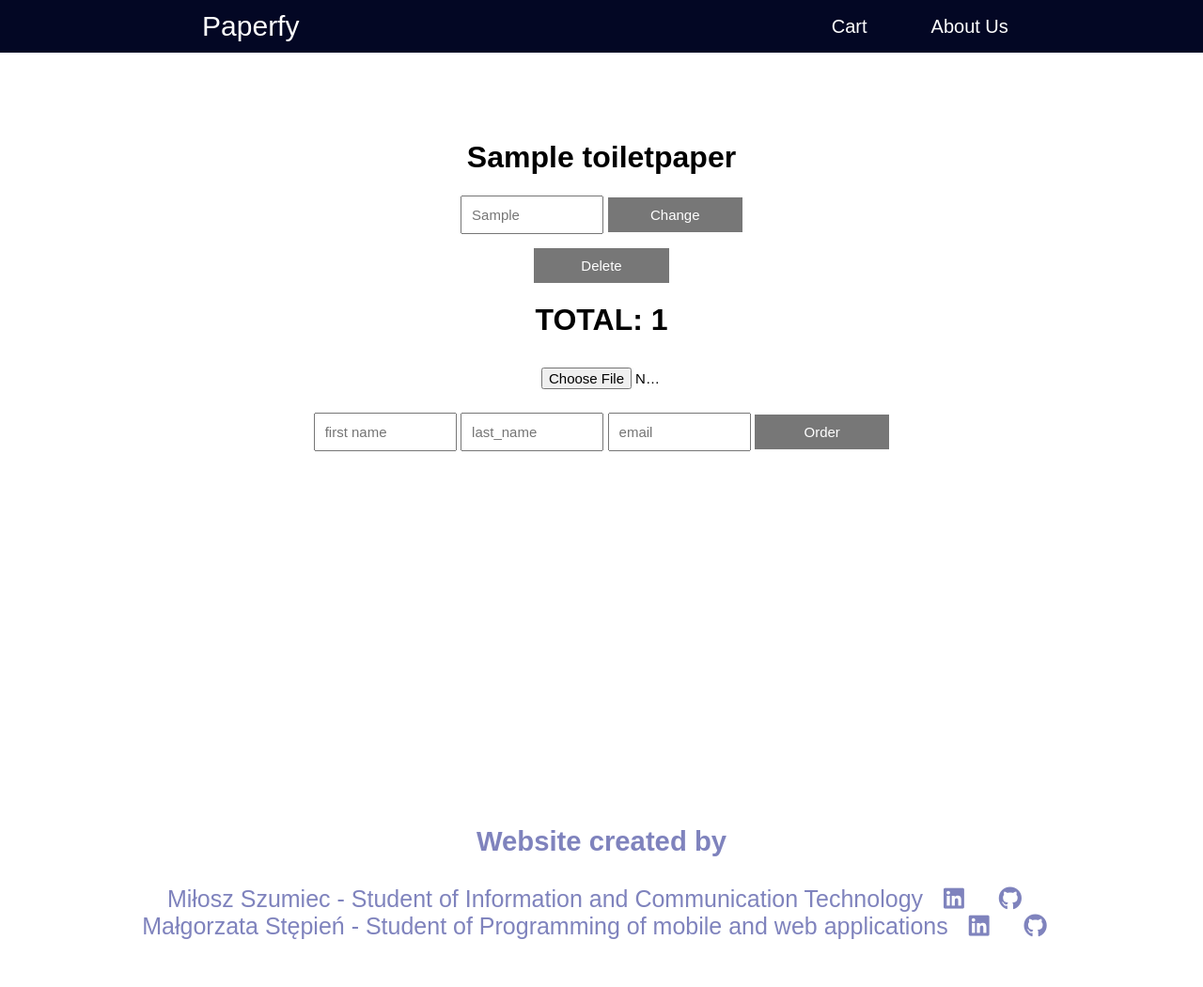
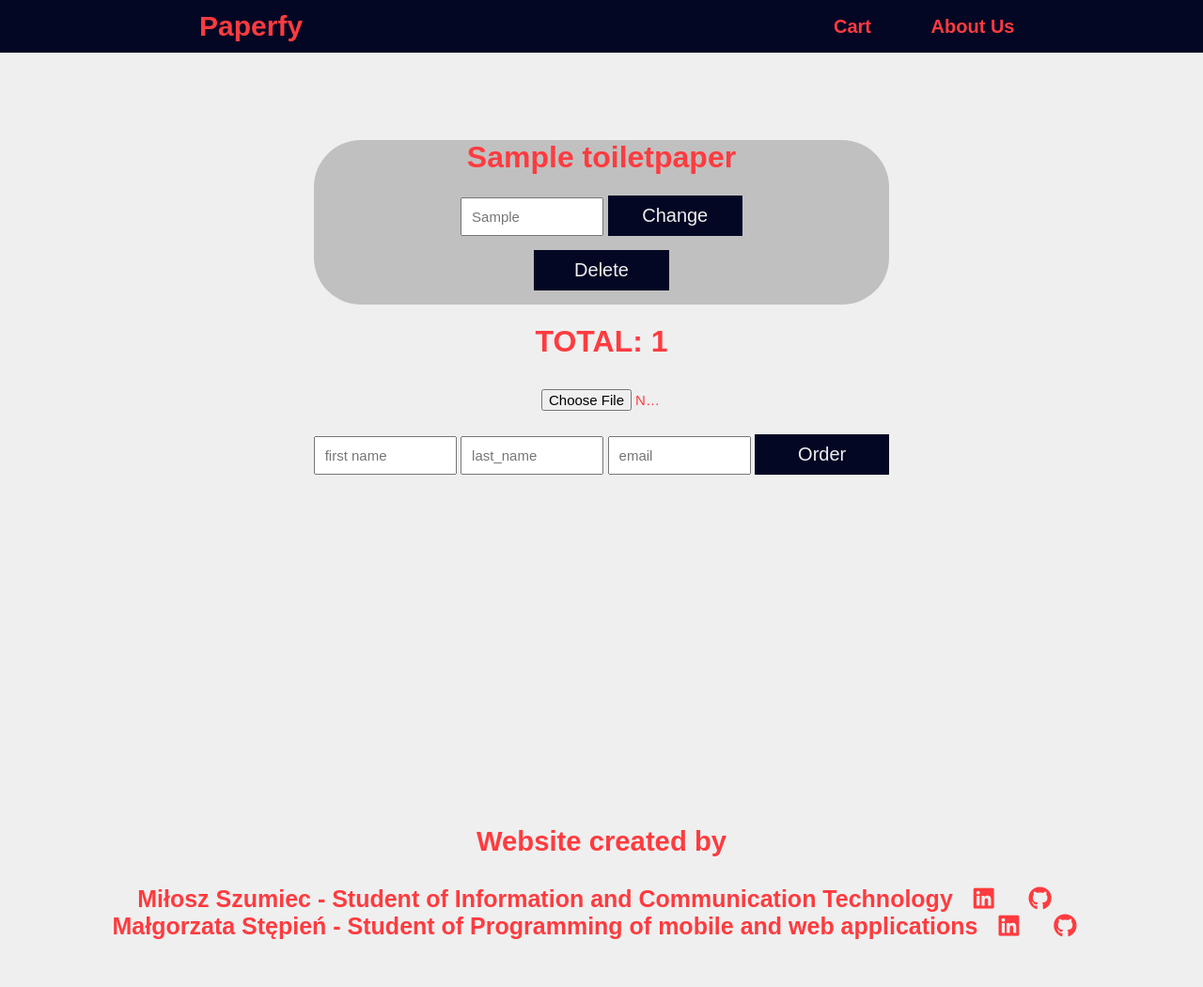
Before and after one commit to SzumiecM/Paperfy, a Django app: template main/templates/checkout.html in a window 1280 px wide. Shown: the whole page at 94% size. Run offline with Django 3.2, Linux system fonts and the light colour scheme; tables that the repository leaves empty hold one stand-in row (values such as "Sample post"); the template is opened without the code that fills it: values that come from a table or form of the project are taken from there, most other values are stand-ins (such as "Sample title", 1, 10 or a date in 2020); some libraries are stand-ins or nearby versions; some web fonts are replaced.

Commit message:
changedWebsiteColours

```diff
--- a/main/static/style.css
+++ b/main/static/style.css
@@ -2,9 +2,11 @@ html{
     scroll-behavior: smooth;
 }
 body{
-    background-color: white;
+    background-color: #efefef;
     margin: 0 0 0 0;
     font-family: 'Lekton', sans-serif;
+    color: #ff3b3f;
+    font-weight: bold;
 }
 
 /* header */
@@ -19,7 +21,7 @@ body{
 }
 .menuname > a{
     text-decoration: none;
-    color: white;
+    color: #ff3b3f;
     padding-right: 40vw;
     font-size: 30px;
     margin-left: 5%;
@@ -30,7 +32,7 @@ body{
 }
 .wrapper a{
     text-decoration: none;
-    color: white;
+    color: #ff3b3f;
 }
 .wrapper ul{
     list-style: none;
@@ -46,7 +48,8 @@ body{
     font-size: 20px;
 }
 .wrapper ul li a:hover{
-    color: #7f83bd;
+    color: #fd9798;
+    font-weight: bolder;
 }
 .wrapper ul ul{
     display: none;
@@ -75,6 +78,7 @@ padding-right: 5vw;
 
 /* product List */
 .productList{
+    font-size: 20px;
     padding: 0 10vw 10vw 10vw;
     display: grid;
     grid-template-columns: 1fr 1fr 1fr;
@@ -100,11 +104,11 @@ figcaption{
     text-align: center;
     flex-direction: column;
     font-size: 25px;
-    color: #7f83bd;
+    color: #ff3b3f;
 }
 
 .links a{
-    color: #7f83bd;
+    color: #ff3b3f;
     padding: 15px;
 }
 
@@ -138,29 +142,29 @@ figcaption{
 .purchaseForm button{
     width: 11.2vw;
     padding: 10px;
-    background-color: #777;
-    color: white;
+    background-color: #030724;
+    color: #efefef;
     cursor: pointer;
     border: none;
     outline: none;
-    font-size: 15px;
+    font-size: 20px;
 }
 
 
 .collapsible {
     width: 500px;
-    background-color: #777;
-    color: white;
+    background-color: white;
+    color: #efefef;
     cursor: pointer;
     padding: 18px;
     border: none;
     text-align: left;
     outline: none;
-    font-size: 15px;
+    font-size: 20px;
   }
 
 .active, .collapsible, .purchaseForm button, .checkout button:hover {
-    background-color: #555;
+    background-color: #030724;
 }
 
 .content {
@@ -181,6 +185,11 @@ figcaption{
     min-height: 84vh;
     padding-top: 16vh;
 }
+.checkoutSection{
+    background-color: #c0c0c0;
+    border-radius: 50px;
+    padding-bottom: 15px;
+}
 
 .checkout input{
     width: 10vw;
@@ -193,10 +202,10 @@ figcaption{
 .checkout button{
     width: 11.2vw;
     padding: 10px;
-    background-color: #777;
-    color: white;
+    background-color: #030724;
+    color: #efefef;
     cursor: pointer;
     border: none;
     outline: none;
-    font-size: 15px;
+    font-size: 20px;
 }
--- a/main/templates/checkout.html
+++ b/main/templates/checkout.html
@@ -4,6 +4,7 @@
 <div class="center">
     <div class="checkout">
         {% for product in products_from_base %}
+        <div class="checkoutSection">
             <h1>{{ product.name }}</h1>
             <form method="POST" action=" ">
                 {% csrf_token %}
@@ -15,6 +16,7 @@
                 {% csrf_token %}
                 <button name="delete_id" type="submit" value="{{ product.id }}">Delete</button>
             </form>
+        </div>
         {% endfor %}
         <h1>TOTAL: {{ total_to_pay }}</h1>
 
```
Lines whose indentation alone changed are shown as unchanged.
